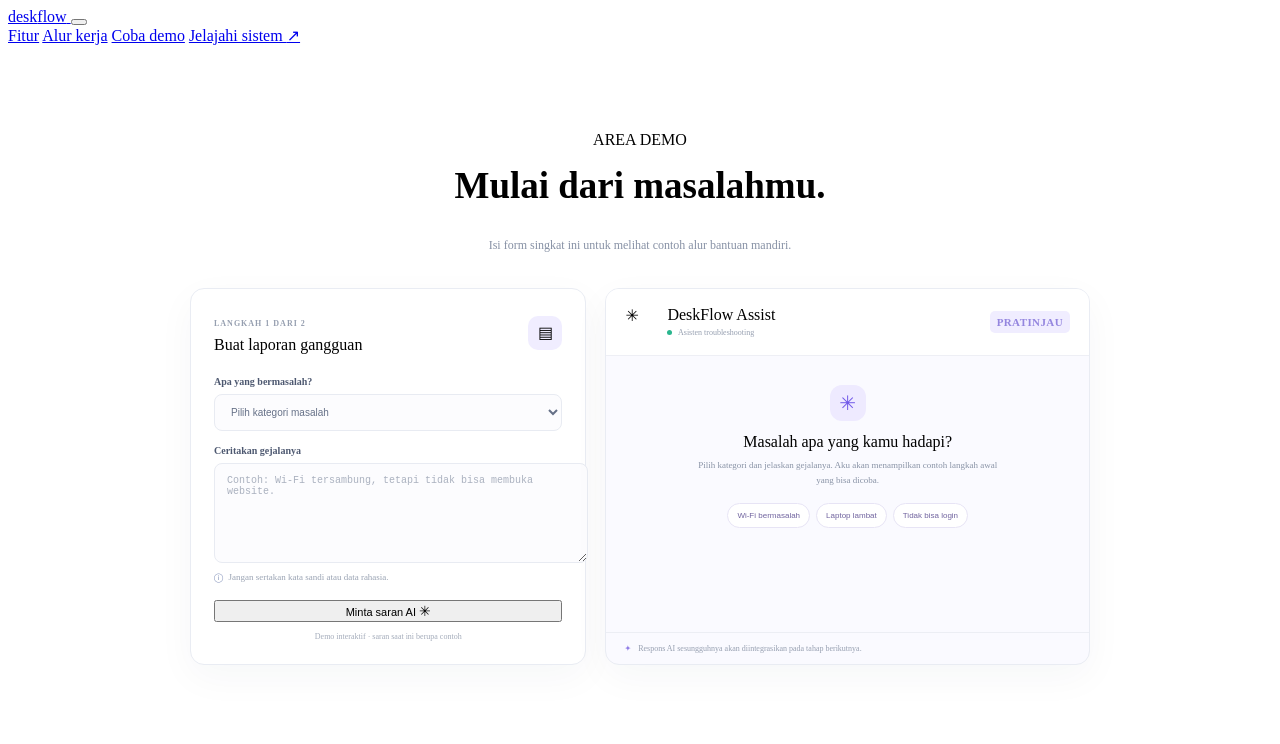
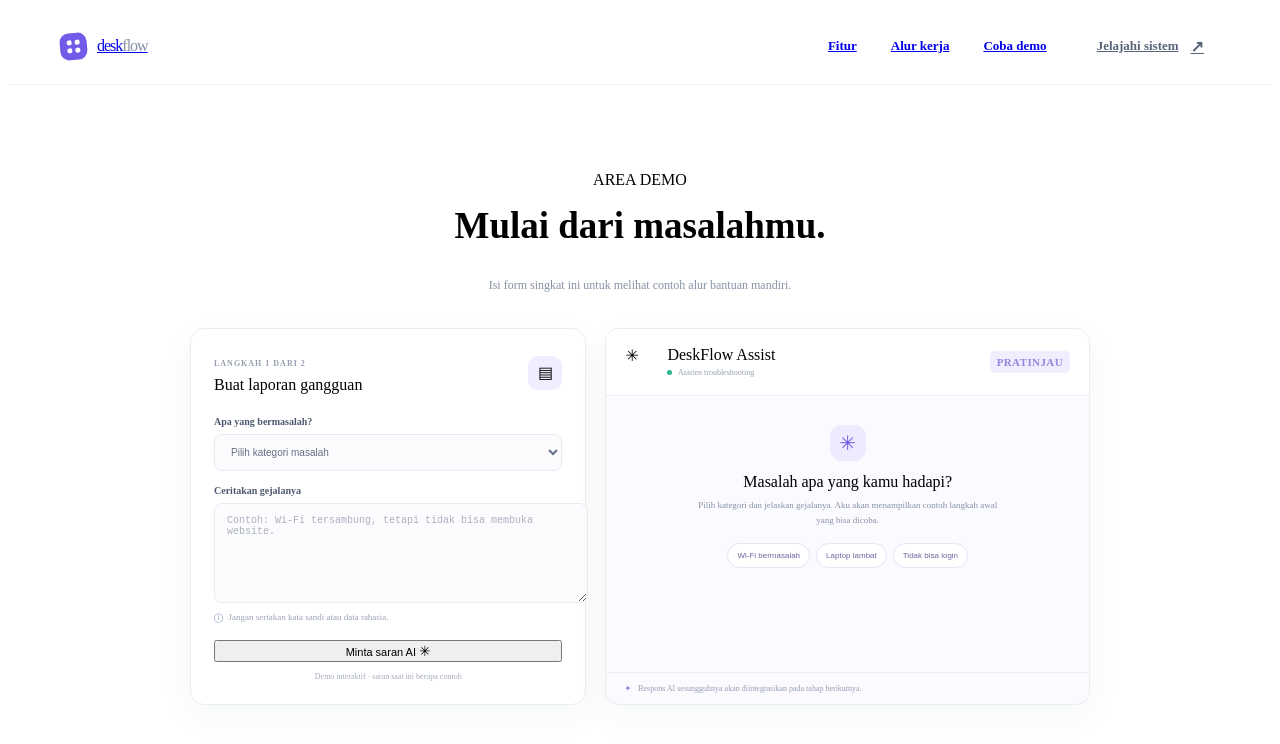
Before and after one commit to Mcghfry/Service-Desk-Management-System-SDMS-, a plain HTML site: page user.html in a window 1280 px wide. Drawn offline with Linux system fonts and the light colour scheme.

Commit message:
Update userstyles.css
css nav update

```diff
--- a/userstyles.css
+++ b/userstyles.css
@@ -1,3 +1,87 @@
+
+/* =================================================_
+   Site Header & Navigation
+   ================================================= */
+.site-header {
+  height: 76px;
+  display: flex;
+  align-items: center;
+  justify-content: space-between;
+  padding: 0 max(24px, calc((100% - 1160px)/2));
+  background: rgba(255, 255, 255, 0.92);
+  position: sticky;
+  top: 0;
+  z-index: 20;
+  border-bottom: 1px solid rgba(232, 235, 243, 0.8);
+  backdrop-filter: blur(14px);
+}
+
+.brand {
+  display: inline-flex;
+  align-items: center;
+  gap: 10px;
+  font: 800 21px var(--display);
+  letter-spacing: -1px;
+}
+
+.brand-light {
+  color: #8891a5;
+  font-weight: 500;
+}
+
+.brand-mark {
+  width: 27px;
+  height: 27px;
+  background: #725be9;
+  border-radius: 9px;
+  display: grid;
+  grid-template-columns: repeat(2, 5px);
+  grid-template-rows: repeat(2, 5px);
+  gap: 3px;
+  align-content: center;
+  justify-content: center;
+  transform: rotate(-5deg);
+}
+
+.brand-mark span {
+  background: #fff;
+  border-radius: 2px;
+}
+
+.main-nav {
+  display: flex;
+  align-items: center;
+  gap: 34px;
+  font-size: 13px;
+  color: #59647b;
+  font-weight: 600;
+}
+
+.main-nav > a:not(.nav-cta):hover,
+.text-link:hover {
+  color: var(--purple);
+}
+
+.nav-cta {
+  display: flex;
+  gap: 12px;
+  align-items: center;
+  padding: 11px 16px;
+  border: 1px solid var(--line);
+  border-radius: 9px;
+  color: var(--ink);
+}
+
+.nav-cta span {
+  font-size: 16px;
+  color: var(--purple);
+}
+
+.menu-toggle {
+  display: none;
+}
+
+
 
 /* =================================================_
    Demo Section & Assistant Panel
```
